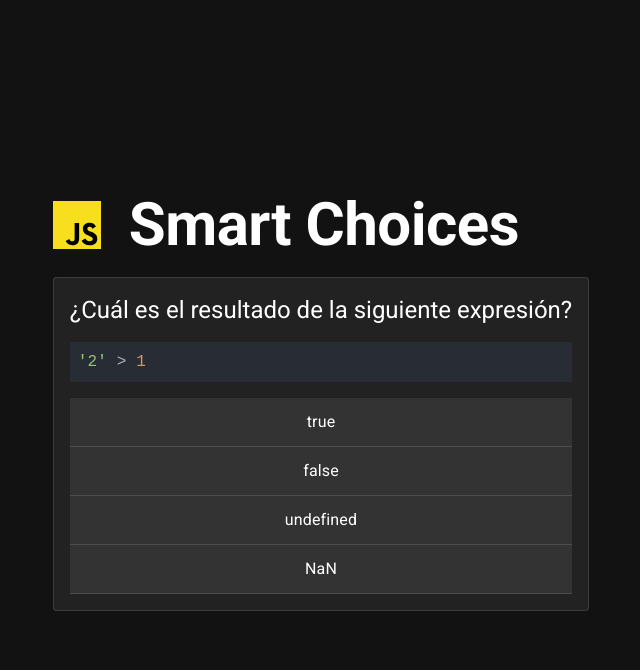
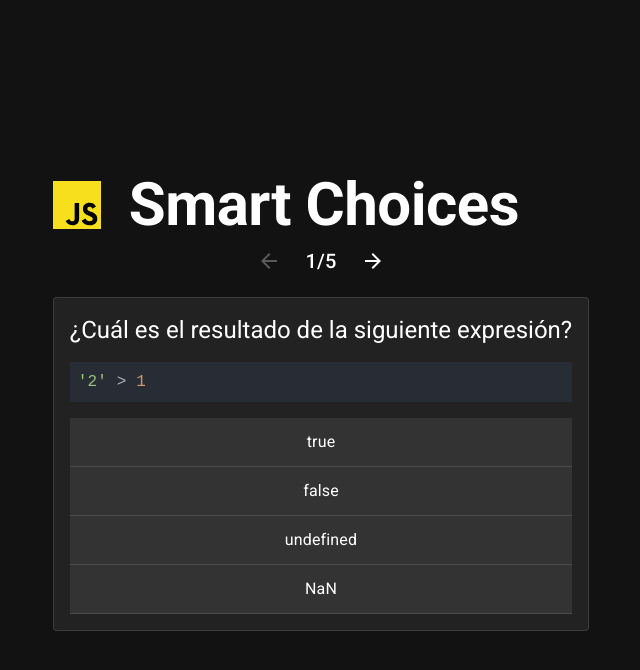
Before and after one commit to Mvillegas18/smartChoices, a React (Vite) app: page / in a window 1280 px wide. Both pictures are taken after a click on the button "EMPEZAR". Shown: the top 670 px of the page, without its empty margins (319-959 px from the left). Built offline with nearby package versions, Linux system fonts and the light colour scheme.

Commit message:
feat: add navigation buttons for question traversal in Game component

```diff
--- a/src/Game.tsx
+++ b/src/Game.tsx
@@ -1,9 +1,12 @@
+import { ArrowBack, ArrowForward } from '@mui/icons-material'
 import {
     Card,
+    IconButton,
     List,
     ListItem,
     ListItemButton,
     ListItemText,
+    Stack,
     Typography,
 } from '@mui/material'
 import SyntaxHighlighter from 'react-syntax-highlighter'
@@ -80,8 +83,38 @@ const Question = ({ info }: QuestionProp) => {
 export const Game = () => {
     const questions = useQuestionStore((state) => state.questions)
     const currentQuestion = useQuestionStore((state) => state.currentQuestion)
+    const goNextQuestion = useQuestionStore((state) => state.goNextQuestion)
+    const goPreviousQuestion = useQuestionStore(
+        (state) => state.goPreviousQuestion
+    )
 
     const questionInfo = questions[currentQuestion]
 
-    return <Question info={questionInfo} />
+    return (
+        <>
+            <Stack
+                direction={'row'}
+                gap={2}
+                alignItems={'center'}
+                justifyContent={'center'}
+            >
+                <IconButton
+                    onClick={goPreviousQuestion}
+                    disabled={currentQuestion === 0}
+                >
+                    <ArrowBack />
+                </IconButton>
+                <Typography variant={'h6'}>
+                    {currentQuestion + 1}/{questions.length}
+                </Typography>
+                <IconButton
+                    onClick={goNextQuestion}
+                    disabled={currentQuestion >= questions.length - 1}
+                >
+                    <ArrowForward />
+                </IconButton>
+            </Stack>
+            <Question info={questionInfo} />
+        </>
+    )
 }
```
